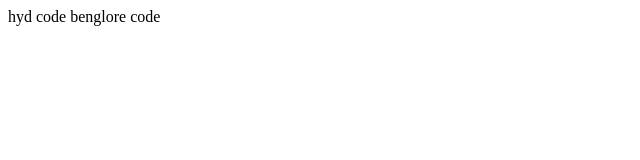
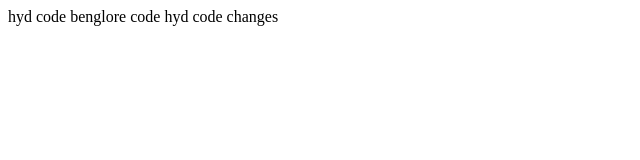
Before and after one commit to dharanilimmada/52r-git-pro, a plain HTML site: page index.html in a window 1280 px wide. Shown: the whole page, without its empty margins (0-640 px from the left). Drawn offline with Linux system fonts and the light colour scheme.

Commit message:
ben[Dcler

```diff
--- a/index.html
+++ b/index.html
@@ -8,5 +8,6 @@
 <body>
     hyd code
     benglore code
+    hyd code changes
 </body>
 </html>
```
